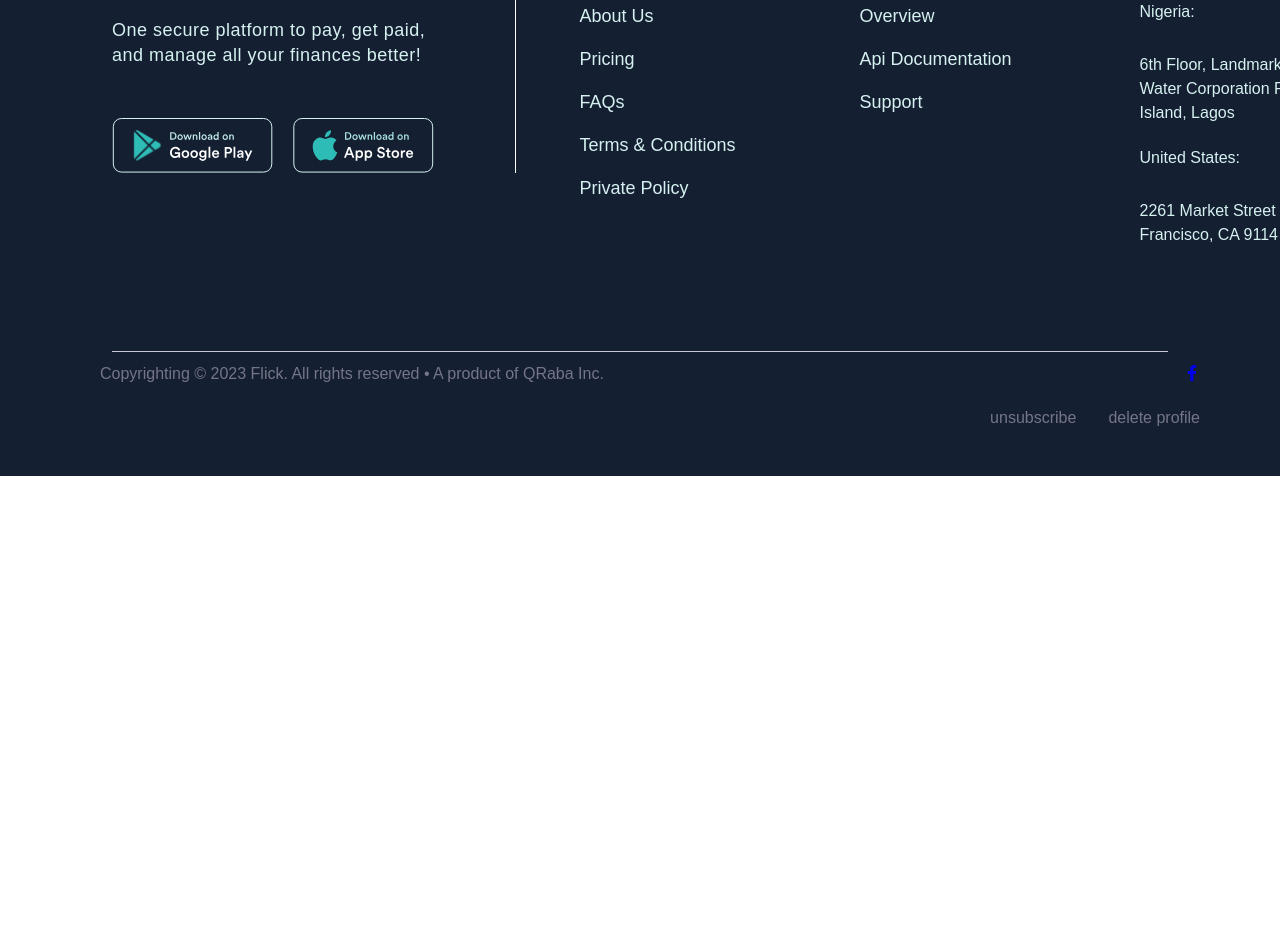
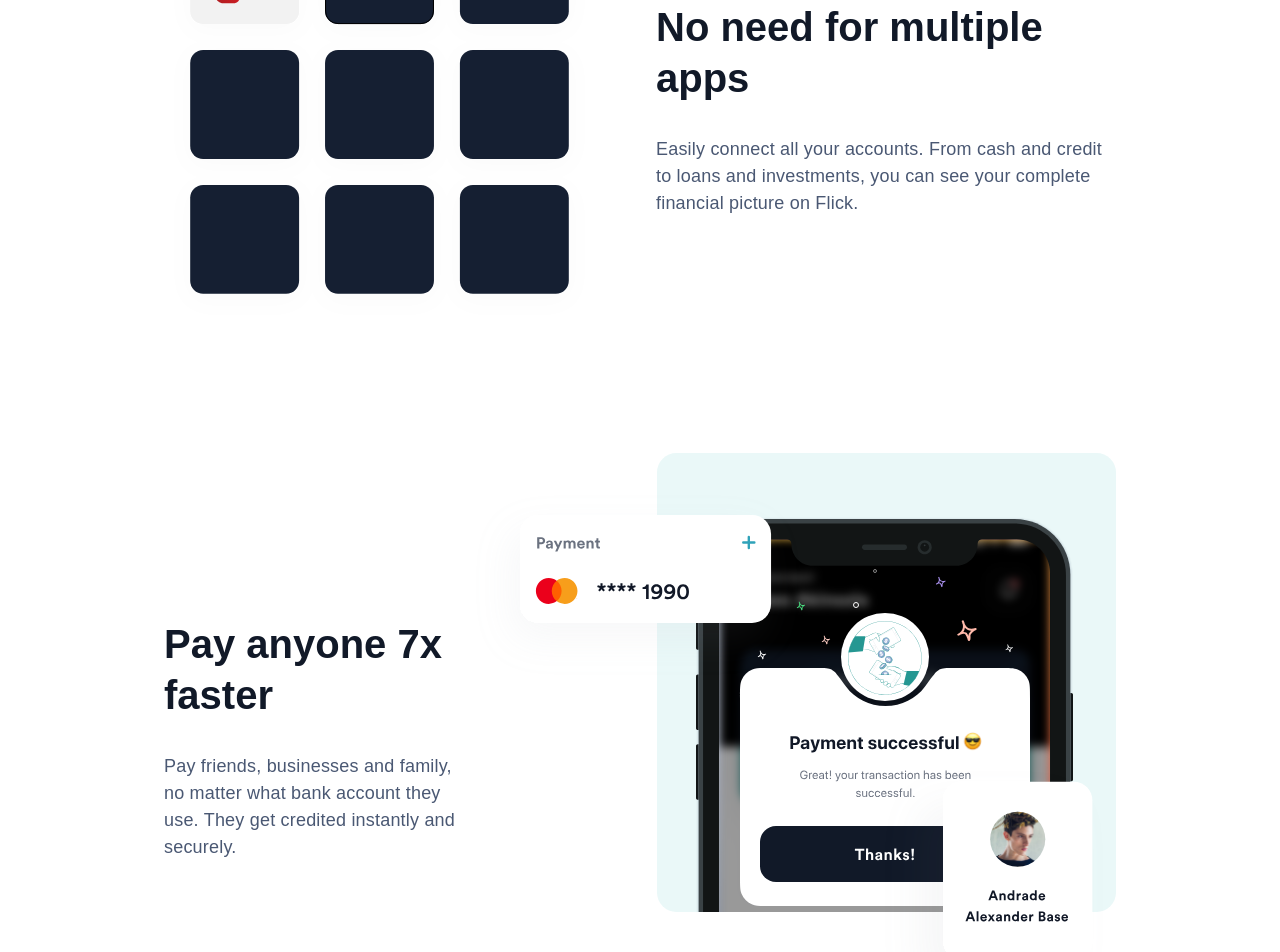
Before and after one commit to Mensaloveable/flick-landing-page, a React (Vite) app: page / in a window 1280 px wide. Shown: the part 1420-2372 px from the top of the page. Before the commit the page ends 1896 px from the top, so only its background shows below. Built offline with nearby package versions, Linux system fonts and the light colour scheme; a web font is replaced by a local one.

Commit message:
Create FastPayment component and FlickBanner component

```diff
--- a/src/components/body/Body.module.css
+++ b/src/components/body/Body.module.css
@@ -17,6 +17,6 @@
     margin-left: auto;
     margin-right: auto;
     margin-top: 150px;
-    width: 85%;
+    width: 100%;
     font-family: 'Circular Std', sans-serif;
 }
--- /dev/null
+++ b/src/components/body/UI/content/BannerComponent/Banner.module.css
@@ -0,0 +1,128 @@
+.left {
+    display: flex;
+}
+
+.section {
+    align-items: center;
+    justify-content: space-between;
+    margin-top: 128px;
+    width: 100%;
+}
+
+.animated {
+    animation-duration: 2s;
+}
+
+.leftSlide {
+    animation-name: leftSlide;
+}
+
+@keyframes leftSlide {
+    0% {
+        transform: translate3d(-50%,0,0);
+        visibility: visible;
+    }
+    100% {
+        transform: translateZ(0);
+    }
+}
+
+.leftSlide {
+    animation: leftSlide 1s ease-in-out forwards;
+}
+
+.leftSlide img {
+    display: block;
+    height: auto;
+    max-width: 100%;
+    vertical-align: middle;
+}
+
+.leftContent {
+    width: 460px;
+}
+
+.fadeInUp {
+    animation-name: fadeInUp;
+    opacity: 0;
+    transform: translate3d(0, 50%, 0);
+    animation: fadeInUp 1s ease-in-out forwards;
+}
+
+@keyframes fadeInUp {
+    0% {
+        opacity: 0;
+        transform: translate3d(0,50%,0);
+    }
+    100% {
+        opacity: 1;
+        transform: none;
+    }
+}
+
+.leftContent h1{
+    color: #111928;
+    margin-bottom: 32px;
+    font-weight: 700;
+    font-style: normal;
+    line-height: 51px;
+    font-size: 40px;
+}
+
+.leftContent p{
+    color: #4a5873;
+    font-size: 18px;
+    font-style: normal;
+    font-weight: 450;
+    letter-spacing: .2px;
+    line-height: 27px;
+}
+
+.rightContent {
+    width: 460px;
+}
+
+.rightContent h1 {
+    font-size: 40px;
+    font-weight: 700;
+    font-style: normal;
+    margin-bottom: 32px;
+    line-height: 51px;
+    color: #111928;
+}
+
+.rightContent p {
+    font-size: 18px;
+    line-height: 27px;
+    font-style: normal;
+    font-weight: 450;
+    letter-spacing: 0.2px;
+    color: #4a5873;
+}
+
+.rightSlide{
+    animation-name: rightSlide;
+    animation-duration: 1s;
+    animation-timing-function: ease-in-out;
+    visibility: visible;
+}
+
+@keyframes rightSlide {
+  0% {
+    transform: translate3d(50%,0,0);
+    visibility: visible;
+  }
+  100% {
+    transform: none;
+  }
+}
+
+.rightContent img {
+    height: auto;
+    max-width: 100%;
+    vertical-align: middle;
+}
+
+.right {
+    display: flex;
+}
--- /dev/null
+++ b/src/components/body/UI/content/BannerComponent/FastPayment.jsx
@@ -0,0 +1,20 @@
+import bannerStyle from './Banner.module.css';
+import fastPayment from '../../../../../../assets/payFaster.svg'
+
+export const FastPayment = () => {
+    return (
+        <div className={`${bannerStyle.section} ${bannerStyle.right}`}>
+            <div className={bannerStyle.rightContent}>
+                <div className={`${bannerStyle.animated} ${bannerStyle.fadeInUp}`}>
+                    <h1>Pay anyone 7x faster</h1>
+                    <p>Pay friends, businesses and family, no matter what bank account they use. They get credited
+                        instantly and securely.</p>
+                </div>
+
+            </div>
+            <div className={`${bannerStyle.animated} ${bannerStyle.rightSlide}`}>
+                <img src={fastPayment} alt={'Fast Payment'}/>
+            </div>
+        </div>
+    )
+}
--- /dev/null
+++ b/src/components/body/UI/content/BannerComponent/FlickBanner.jsx
@@ -0,0 +1,19 @@
+import bannerStyle from './Banner.module.css';
+import flickApp from '../../../../../../assets/multipleApp.svg'
+
+export const FlickBanner = () => {
+    return (
+        <div className={`${bannerStyle.section} ${bannerStyle.left}`}>
+            <div className={`${bannerStyle.animated} ${bannerStyle.leftSlide}`}>
+                <img src={flickApp} alt={"Flick App"}/>
+            </div>
+            <div className={bannerStyle.leftContent}>
+                <div className={`${bannerStyle.animated} ${bannerStyle.fadeInUp}`}>
+                    <h1>No need for multiple apps</h1>
+                    <p>Easily connect all your accounts. From cash and credit to loans and investments, you can see your
+                        complete financial picture on Flick.</p>
+                </div>
+            </div>
+        </div>
+    )
+}
--- a/src/components/body/UI/content/Content.jsx
+++ b/src/components/body/UI/content/Content.jsx
@@ -1,10 +1,14 @@
 import contentStyle from './Content.module.css'
 import {Trust} from "./trustComponent/Trust.jsx";
+import {FlickBanner} from "./BannerComponent/FlickBanner.jsx";
+import {FastPayment} from "./BannerComponent/FastPayment.jsx";
 
 export const Content = () => {
     return(
         <div className={contentStyle.main}>
             <Trust />
+            <FlickBanner />
+            <FastPayment />
         </div>
     )
 }
--- a/src/components/body/UI/content/Content.module.css
+++ b/src/components/body/UI/content/Content.module.css
@@ -7,7 +7,5 @@
 }
 
 .main {
-    margin-top: 8rem;
-    margin-right: auto;
-    margin-left: auto;
+    margin: 8rem 10.25rem 0 10.25rem;
 }
--- a/src/components/body/UI/content/hero/Hero.module.css
+++ b/src/components/body/UI/content/hero/Hero.module.css
@@ -7,11 +7,12 @@
 }
 
 .heroMain {
-    background: url("/assets/herobg.svg") /*no-repeat 50%/cover*/;
+    background: url("/assets/herobg.svg");
     border-radius: 15px;
     display: flex;
     height: 635px;
-    width: 100%;
+    margin-left: 6.5rem;
+    margin-right: 6.5rem;
 }
 
 .content {
```
